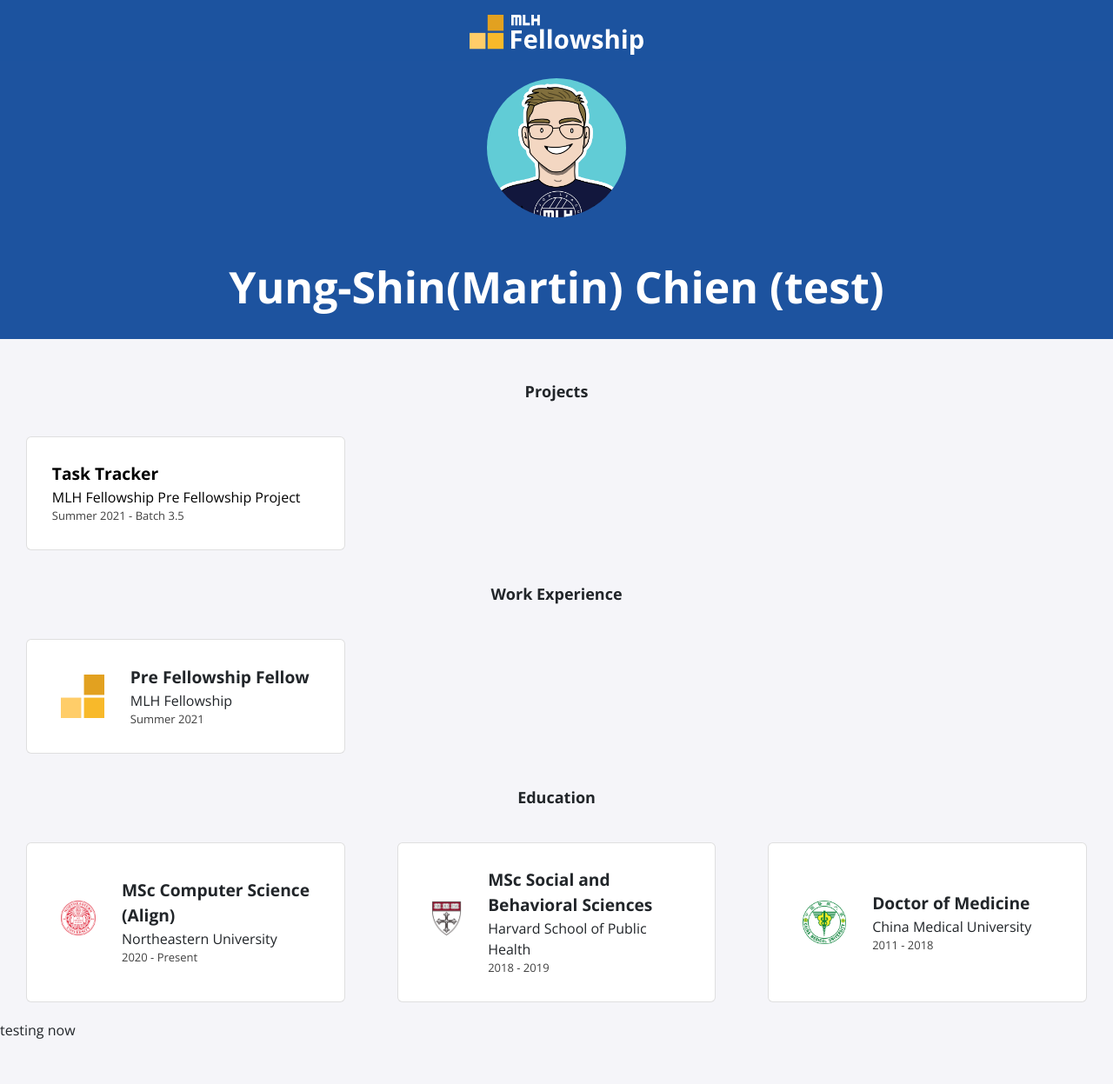
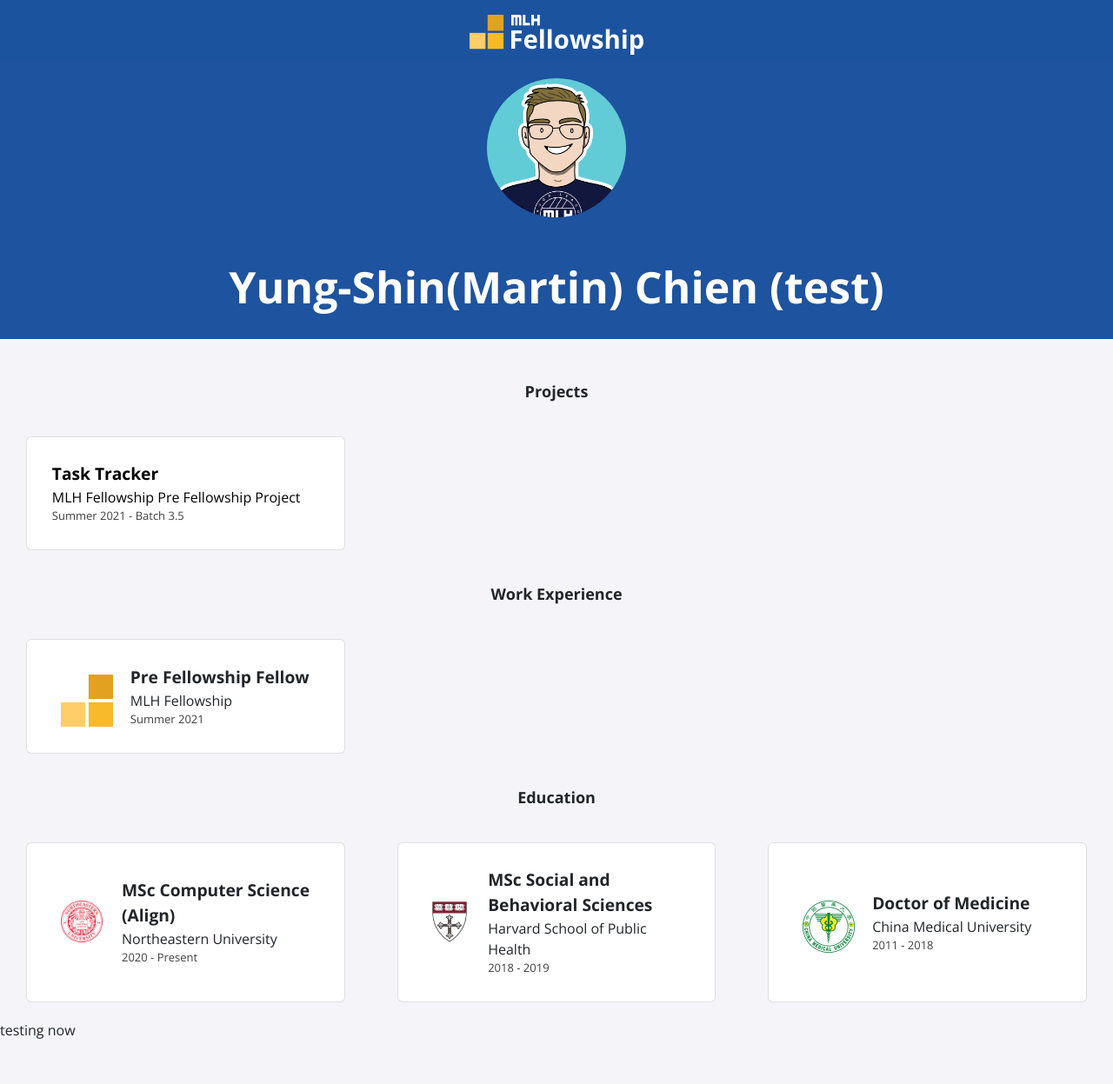
Before and after one commit to mchall92/mchall92.github.io, a Jekyll site: the page built from index.html, in a window 1280 px wide. Shown: the whole page at 87% size. Built offline with Jekyll 4.4.1, drawn with Linux system fonts in a browser that asks for light colours; nearby versions of some CDN libraries.

Commit message:
adjusted picture size

```diff
--- a/_sass/all.scss
+++ b/_sass/all.scss
@@ -85,6 +85,7 @@ a {
     padding: 10px;
 
     img {
-        width: 100%;
+        width: 120%;
+        height: auto;
     }
 }
--- a/_sass/page.scss
+++ b/_sass/page.scss
@@ -133,8 +133,3 @@ hr {
         font-size: 0.8rem !important;
     }
 }
-
-.card-container img {
-    width: 70%;
-    height: auto;
-}
```
Also changed, not shown: assets/img/education/cmu.png.
